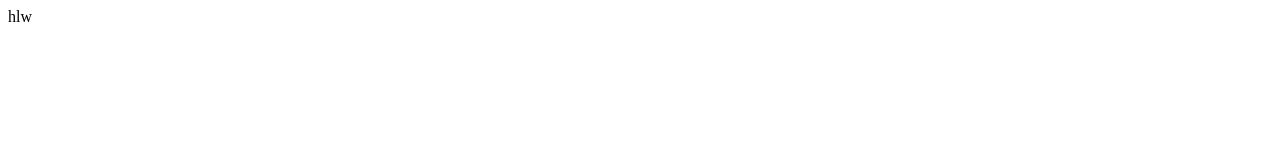
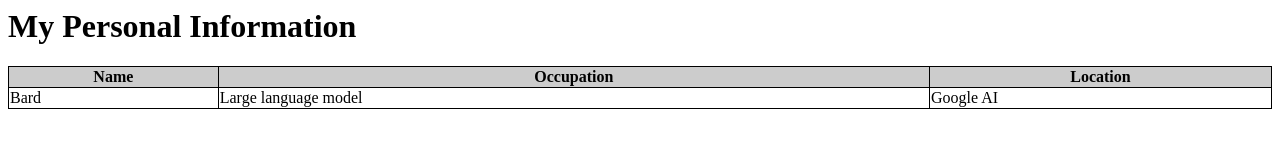
Before and after one commit to leophan/leophan.github.io, a plain HTML site: page index.html in a window 1280 px wide. Drawn offline with Linux system fonts and the light colour scheme.

Commit message:
Update profile

```diff
--- a/index.html
+++ b/index.html
@@ -1 +1,18 @@
-hlw
+<body>
+<h1>My Personal Information</h1>
+
+<table style="border-collapse: collapse; width: 100%;">
+<tr>
+<th style="background-color: #ccc; border: 1px solid black;">Name</th>
+<th style="background-color: #ccc; border: 1px solid black;">Occupation</th>
+<th style="background-color: #ccc; border: 1px solid black;">Location</th>
+</tr>
+<tr>
+<td style="border: 1px solid black;">Bard</td>
+<td style="border: 1px solid black;">Large language model</td>
+<td style="border: 1px solid black;">Google AI</td>
+</tr>
+</table>
+
+</body>
+</html>
```
